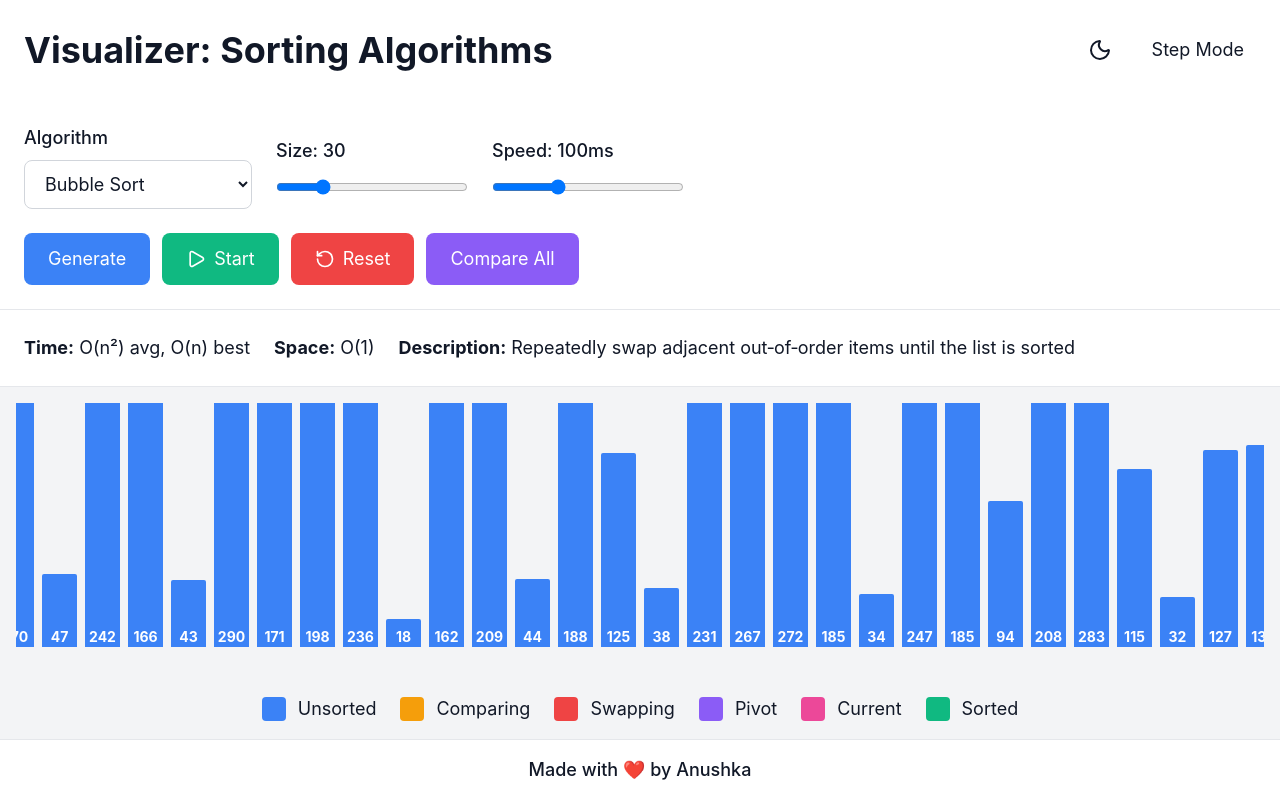
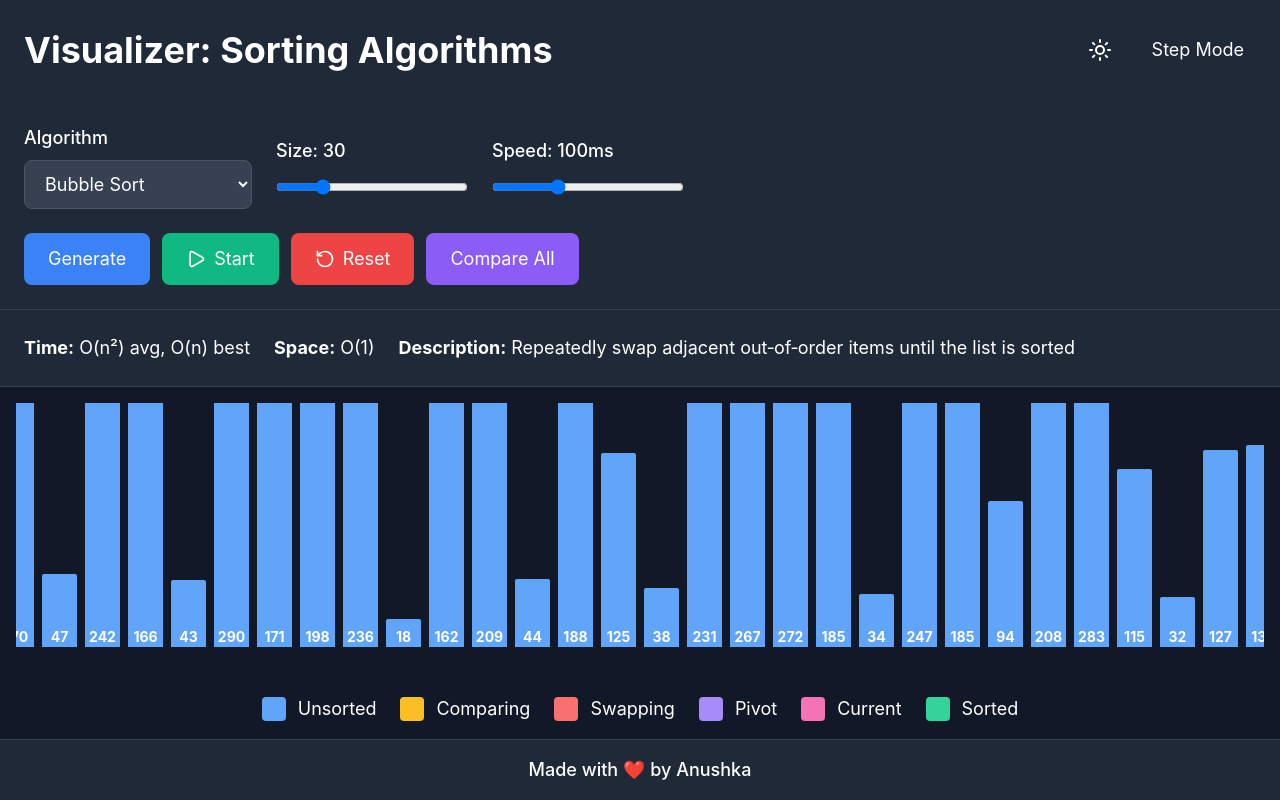
Before and after one commit to AnushkaPhogat16/sorting-algorithms-visualizer, a React (Create React App) app: page / in a window 1280 px wide. Built offline with nearby package versions, Linux system fonts and the light colour scheme; the HTML template or start-up script is replaced by a standard one.

Commit message:
Update default theme

```diff
--- a/src/App.js
+++ b/src/App.js
@@ -556,7 +556,8 @@ export default function SortingVisualizer() {
   const [size, setSize] = useState(30);
   const [speed, setSpeed] = useState(100);
   const [algoKey, setAlgoKey] = useState('bubble');
-  const [dark, setDark] = useState(false);
+  const [dark, setDark] = useState(true);
+
   const [animating, setAnimating] = useState(false);
   const [paused, setPaused] = useState(false);
   const [statesMap, setStatesMap] = useState({});
```
